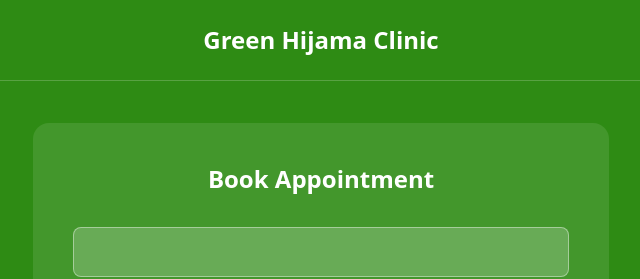
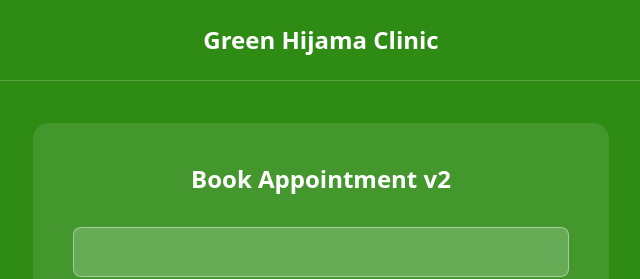
Before and after one commit to Aafiyah-Digital/hijama-frontend, a Next.js app: page /green-hijama/book in a window 1280 px wide. Shown: the top 279 px of the page, without its empty margins (319-959 px from the left). Built offline with nearby package versions, Linux system fonts and the light colour scheme; no server answers; the database is empty.

Commit message:
Force redeploy test

```diff
--- a/app/green-hijama/book/page.tsx
+++ b/app/green-hijama/book/page.tsx
@@ -80,7 +80,7 @@ export default function BookPage() {
   return (
     <div className="w-full max-w-xl bg-white/10 rounded-2xl p-10">
       <h2 className="text-2xl font-bold mb-8 text-center">
-        Book Appointment
+        Book Appointment v2
       </h2>
 
       <form className="space-y-6" onSubmit={handleSubmit}>
```
